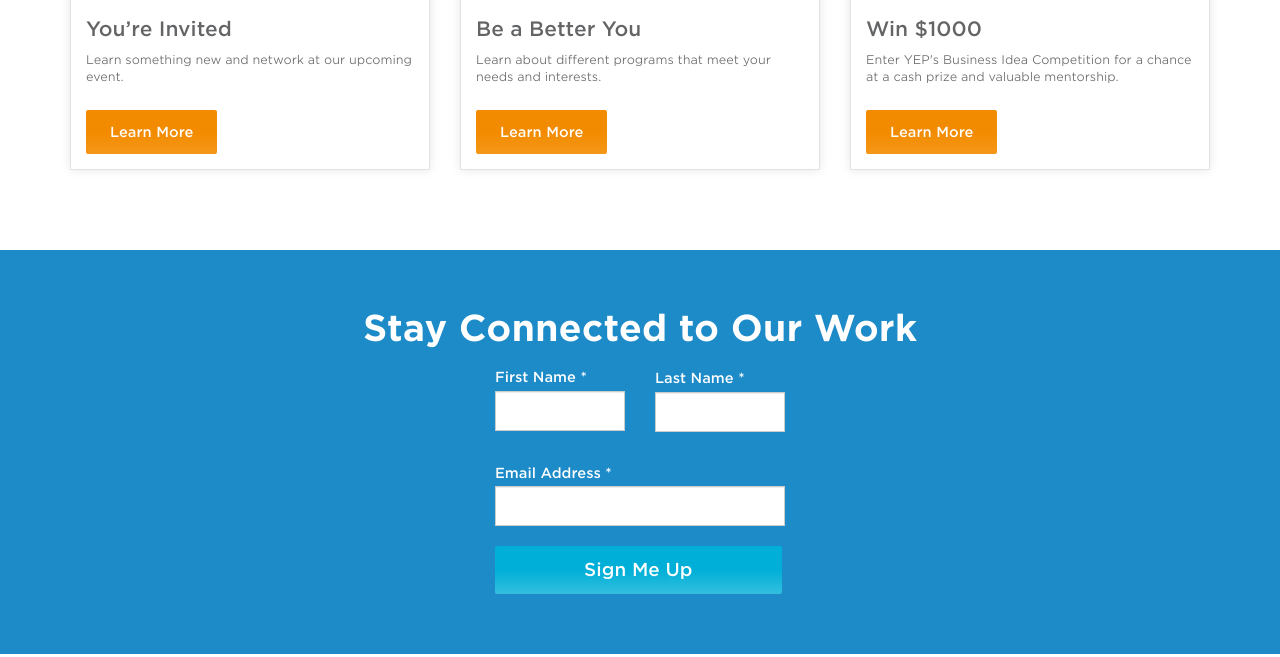
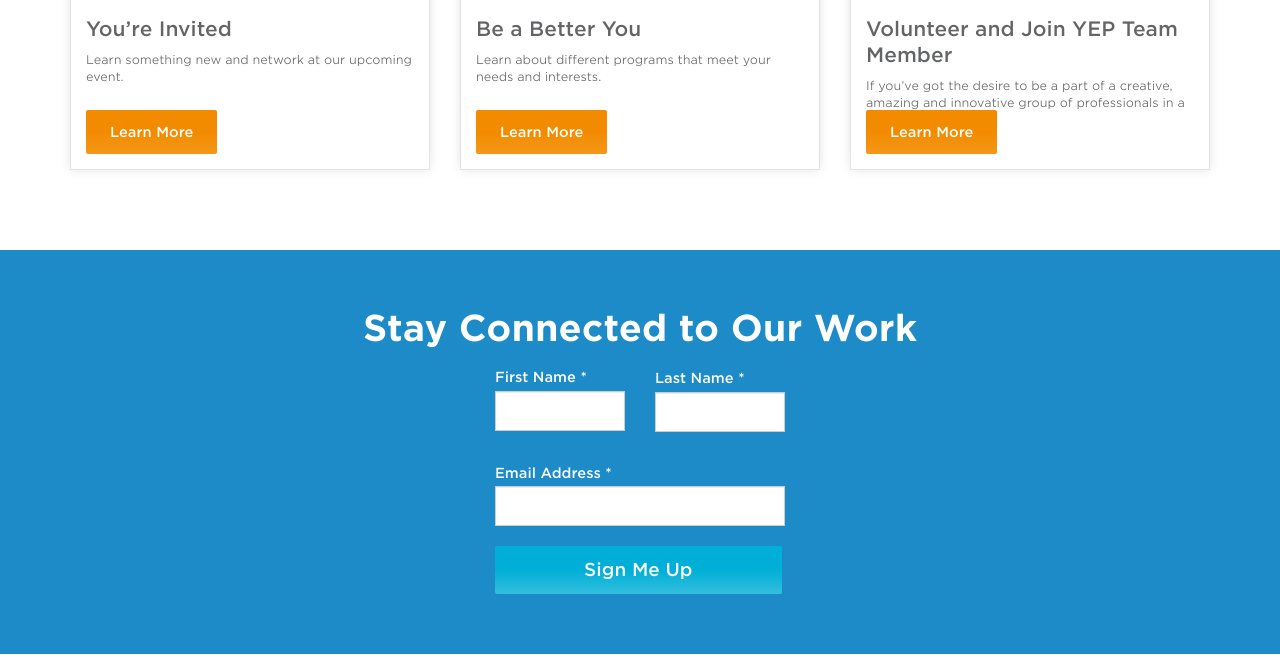
Before and after one commit to YEPNetwork/yepnetwork.github.io, a Jekyll site: the page built from index.html, in a window 1280 px wide and 900 px high, scrolled down 706 px, cut to the strip 243-900 px from the top of the window. Built offline with Jekyll 4.4.1, drawn with Linux system fonts in a browser that asks for light colours; nearby versions of some CDN libraries; comment, search, counter and statistics services are not loaded.

Commit message:
Update calls.yml

```diff
--- a/_data/calls.yml
+++ b/_data/calls.yml
@@ -7,7 +7,7 @@
   image: "assets/images/programs/personal-professional-empowerment.jpg"
   url: '/programs/'
   description: Learn about different programs that meet your needs and interests.
-- title: "Win $1000"
+- title: "Volunteer and Join YEP Team Member"
   image: "assets/images/hero/business_idea_competition_2.png"
-  url: '/business-idea/'
-  description: Enter YEP's Business Idea Competition for a chance at a cash prize and valuable mentorship.
+  url: '/Volunteer/'
+  description: If you’ve got the desire to be a part of a creative, amazing and innovative group of professionals in a fun and rewarding environment, then we invite you to join our team.
```
